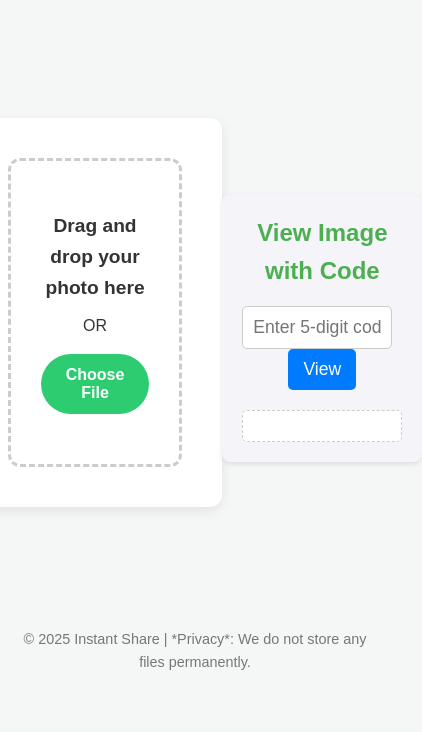
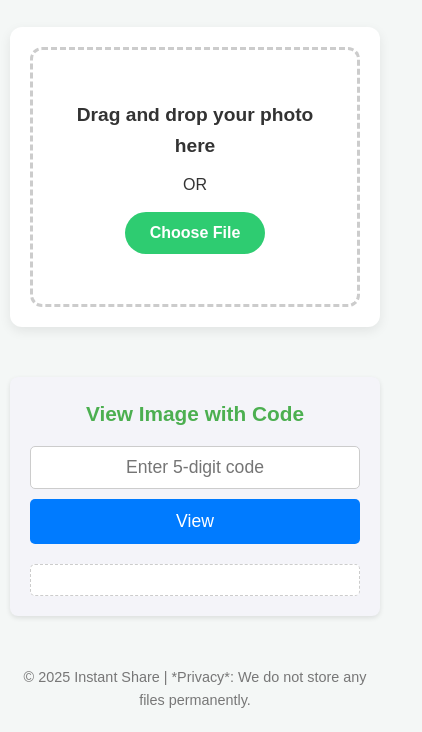
Before and after one commit to PatilSaurav438/Instantshare, a website: page index.html in a window 390 px wide. Shown: the part 150-882 px from the top of the page, 422 px wide, since content can reach past the window. Before the commit the page ends 844 px from the top, so only its background shows below. Drawn offline with Linux system fonts and the light colour scheme.

Commit message:
Update style.css

```diff
--- a/style.css
+++ b/style.css
@@ -246,3 +246,64 @@ footer {
     color: #D32F2F;
     font-weight: bold;
     }
+
+/* Media Query for Responsiveness */
+@media (max-width: 768px) {
+    /* Main container ko vertical stack mein badalna */
+    .container {
+        flex-direction: column;
+        align-items: stretch;
+        padding: 10px;
+    }
+
+    /* Upload aur Code container ke liye padding kam karna */
+    .upload-area,
+    .code-container,
+    #success-zone {
+        max-width: 100%;
+        margin-bottom: 20px;
+        padding: 20px;
+    }
+
+    /* Upload area ko chote screen par dikhana */
+    #upload-zone {
+        margin-bottom: 20px;
+    }
+
+    /* Code Container elements ko full width banana */
+    .code-container h2 {
+        font-size: 1.3em;
+    }
+
+    #codeInput {
+        width: 100%;
+        margin-right: 0;
+        margin-bottom: 10px;
+    }
+
+    #viewButton {
+        width: 100%;
+        padding: 12px;
+    }
+
+    /* Success zone mein copy button ko alag line mein lana */
+    .share-box {
+        flex-direction: column;
+    }
+
+    #share-link-final,
+    #share-link {
+        border-radius: 8px;
+        margin-bottom: 10px;
+    }
+
+    #copy-btn {
+        border-radius: 8px;
+        margin-top: 0;
+    }
+
+    /* Code display size kam karna */
+    .code-display {
+        font-size: 1.5em;
+    }
+        }
```
